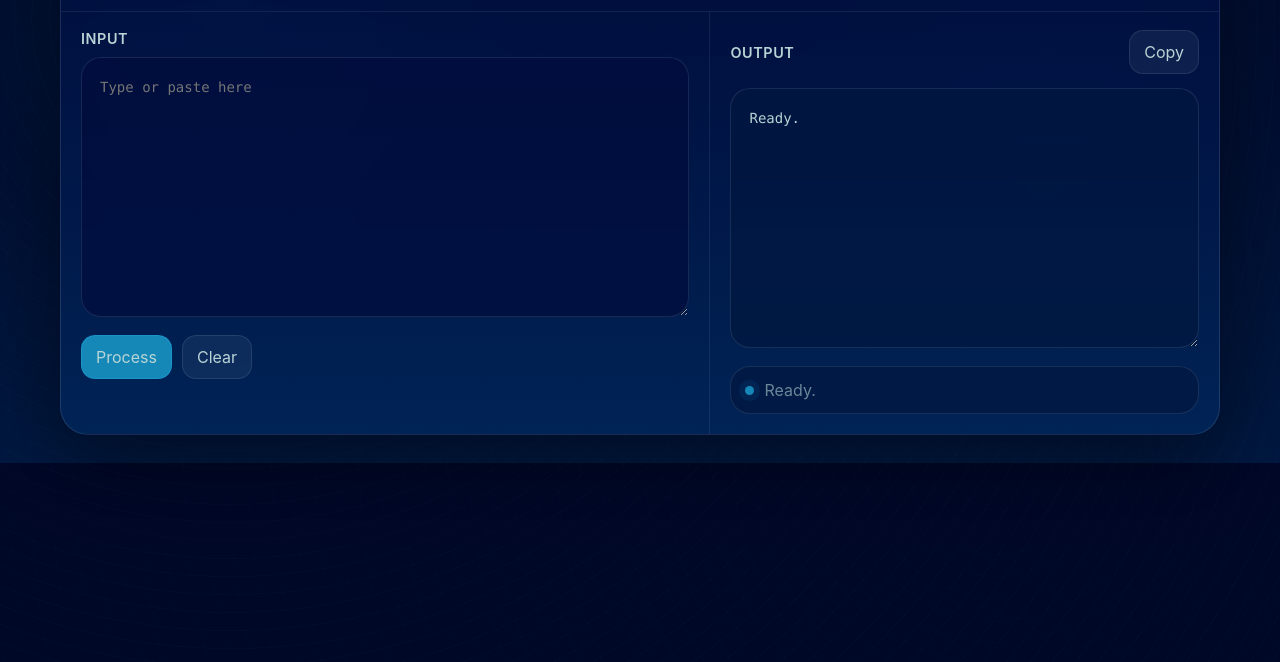
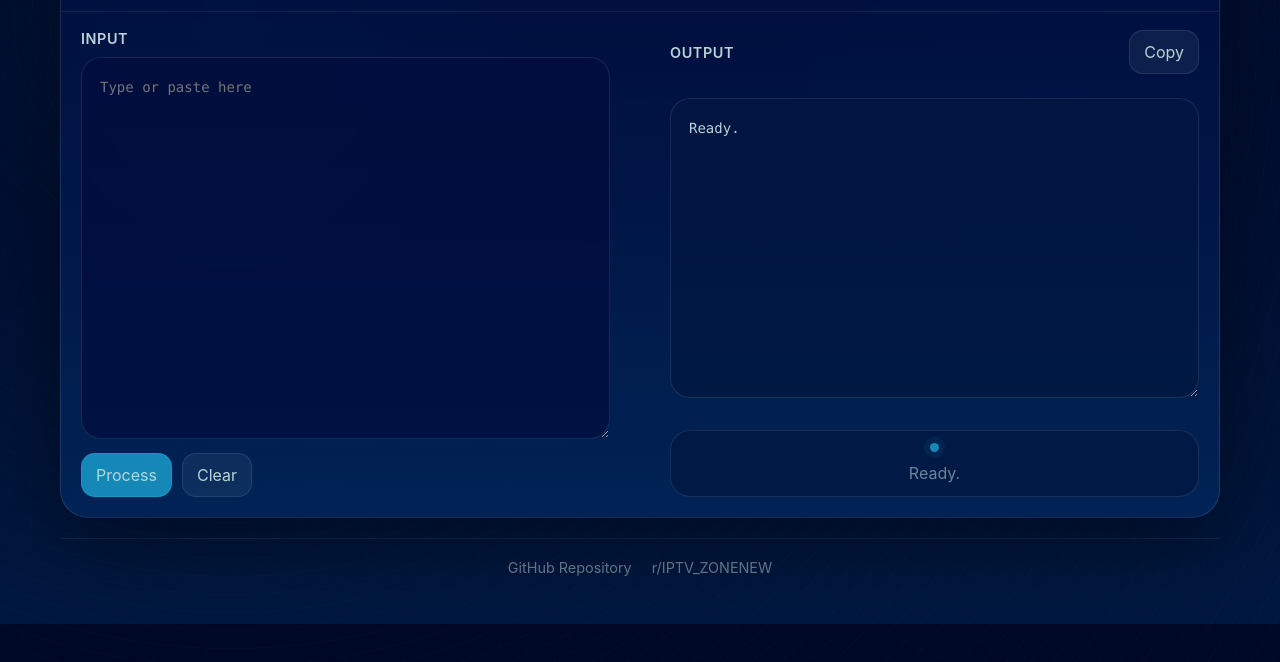
Before and after one commit to kidpoleon/zone-new-64, a plain HTML site: page index.html in a window 1280 px wide. Shown: the part 94-756 px from the top of the page. Drawn offline with Linux system fonts and the light colour scheme; a web font is replaced by a local one.

Commit message:
Improve UI/UX alignment - symmetric grid layout and add footer with links

```diff
--- a/index.html
+++ b/index.html
@@ -180,19 +180,21 @@
 
     .grid {
       display: grid;
-      grid-template-columns: minmax(0, 1.12fr) minmax(280px, 0.88fr);
+      grid-template-columns: 1fr 1fr;
+      gap: 20px;
     }
 
     .column {
       padding: 18px 20px 20px;
+      display: flex;
+      flex-direction: column;
+      gap: 18px;
     }
 
-    .column + .column {
-      border-left: 1px solid rgba(219, 247, 249, 0.08);
-    }
-
-    .section + .section {
-      margin-top: 18px;
+    .section {
+      flex: 1;
+      display: flex;
+      flex-direction: column;
     }
 
     .section-title {
@@ -224,7 +226,7 @@
 
     textarea,
     pre {
-      min-height: 260px;
+      min-height: 300px;
       padding: 18px;
       resize: vertical;
       outline: none;
@@ -232,6 +234,7 @@
       overflow: auto;
       white-space: pre-wrap;
       word-break: break-word;
+      flex: 1;
     }
 
     textarea {
@@ -352,6 +355,31 @@
       gap: 10px;
     }
 
+    .footer {
+      margin-top: 20px;
+      padding: 20px;
+      text-align: center;
+      border-top: 1px solid rgba(219, 247, 249, 0.08);
+    }
+
+    .footer-links {
+      display: flex;
+      justify-content: center;
+      gap: 20px;
+      flex-wrap: wrap;
+    }
+
+    .footer-links a {
+      color: var(--muted);
+      text-decoration: none;
+      font-size: 0.9rem;
+      transition: color 140ms ease;
+    }
+
+    .footer-links a:hover {
+      color: var(--accent);
+    }
+
     @media (max-width: 920px) {
       .grid {
         grid-template-columns: 1fr;
@@ -469,6 +497,12 @@
         </aside>
       </div>
     </section>
+    <footer class="footer">
+      <div class="footer-links">
+        <a href="https://github.com/kidpoleon/zone-new-64" target="_blank" rel="noopener noreferrer">GitHub Repository</a>
+        <a href="https://www.reddit.com/r/IPTV_ZONENEW/" target="_blank" rel="noopener noreferrer">r/IPTV_ZONENEW</a>
+      </div>
+    </footer>
   </main>
 
   <script>
```
